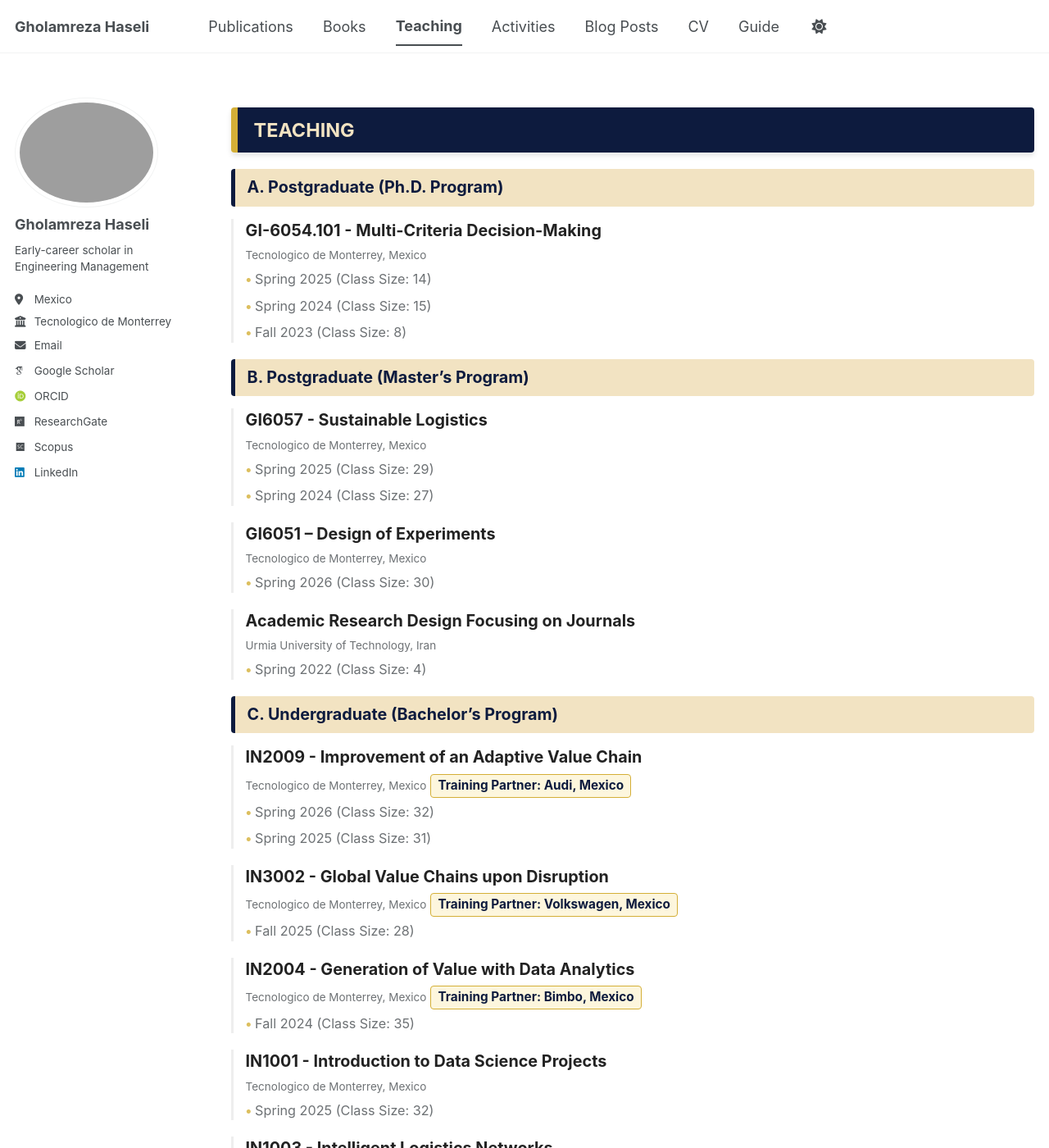
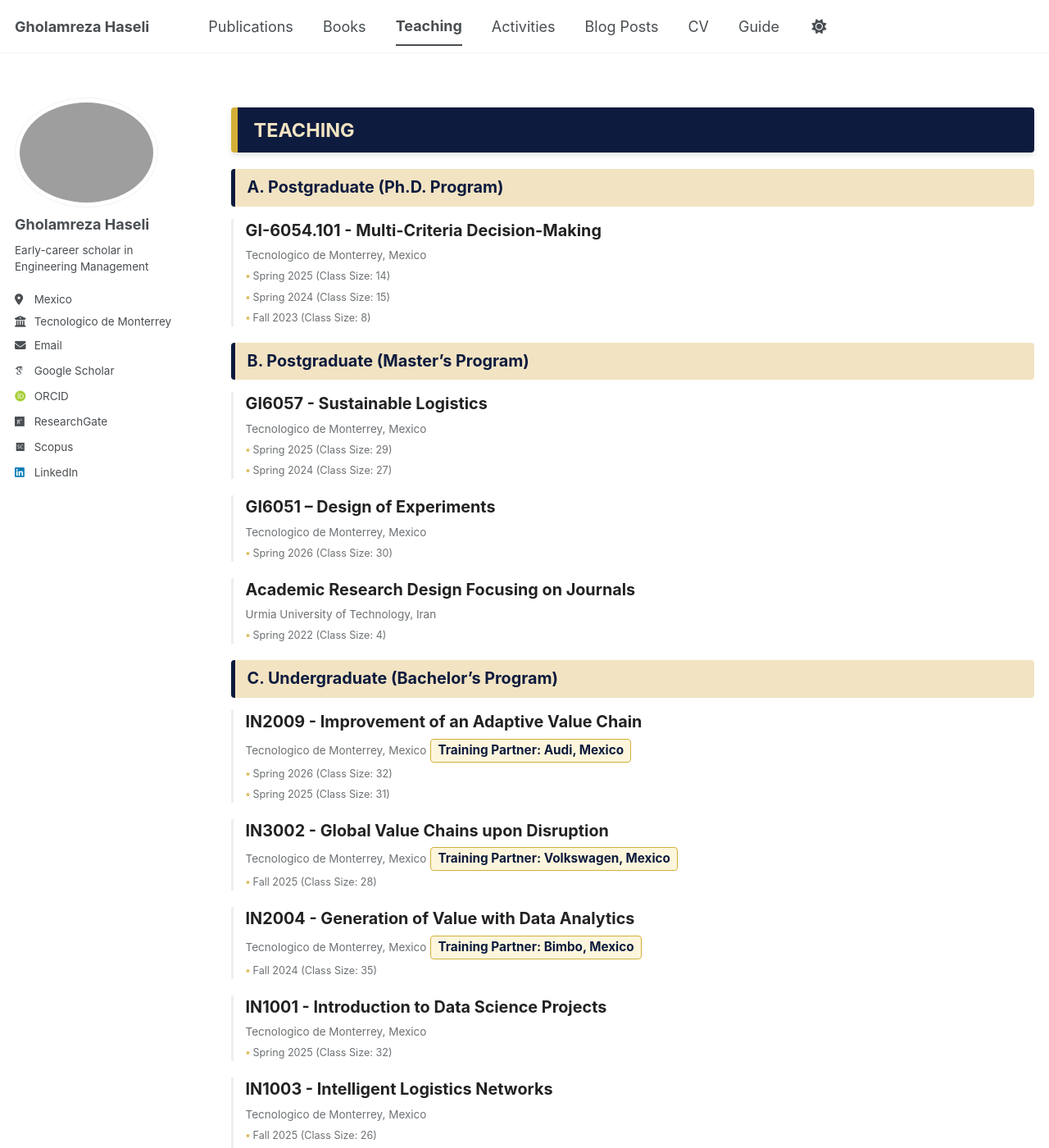
Before and after one commit to Gholamreza-Haseli/Gholamreza-Haseli.github.io, a Jekyll site: the page built from _pages/teaching.html, in a window 1280 px wide and 1400 px high. Shown: the whole window at 82% size. Built offline with Jekyll 4.4.1, drawn with Linux system fonts in a browser that asks for light colours; some web fonts are replaced; a script bundle is joined from its source files by our own code; library files that are not in the unit come from our copies; some of the changed text lies outside the part shown.

Commit message:
Update teaching.html

```diff
--- a/_pages/teaching.html
+++ b/_pages/teaching.html
@@ -69,7 +69,7 @@
   }
 
   .class-info {
-    font-size: 0.9em;
+    font-size: 0.7em;
     list-style: none;
     padding-left: 0;
     margin-top: 5px;
@@ -83,10 +83,10 @@
 
   /* بخش پایان‌نامه‌ها - استفاده از متغیر سیستمی برای پس‌زمینه */
   .thesis-card {
-
+    border: 1px solid var(--border-color, #eee);
     padding: 15px;
     border-radius: 6px;
-    margin-bottom: 15px;
+    margin-bottom: 10px;
     color: var(--primary-color);
   }
 
@@ -187,7 +187,7 @@
   </ul>
 </div>
 
-<div class="poms-main-header">2. Supervised Theses</div>
+<div class="poms-main-header">Supervised Theses</div>
 
 <div class="thesis-card">
   <span class="student-name">Sana Abdollahi (2024)</span>
```
